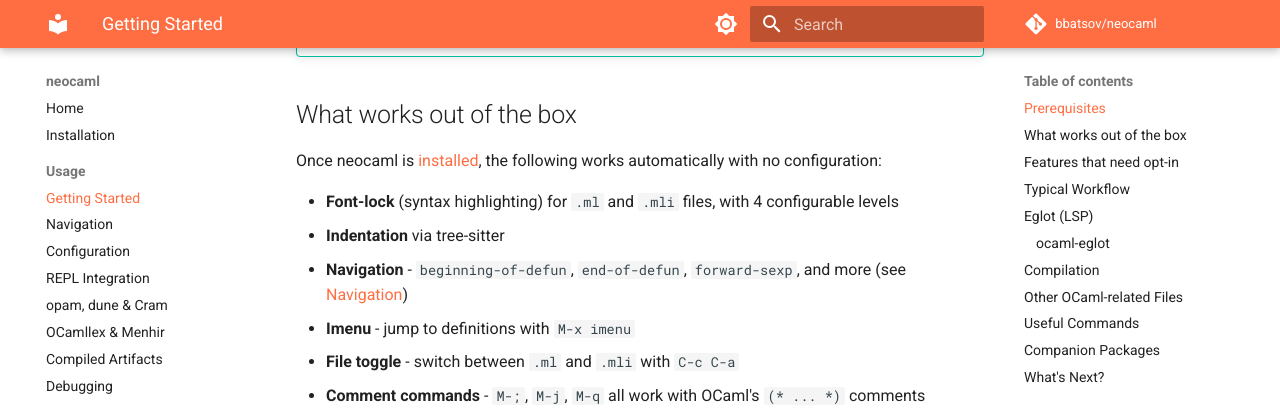
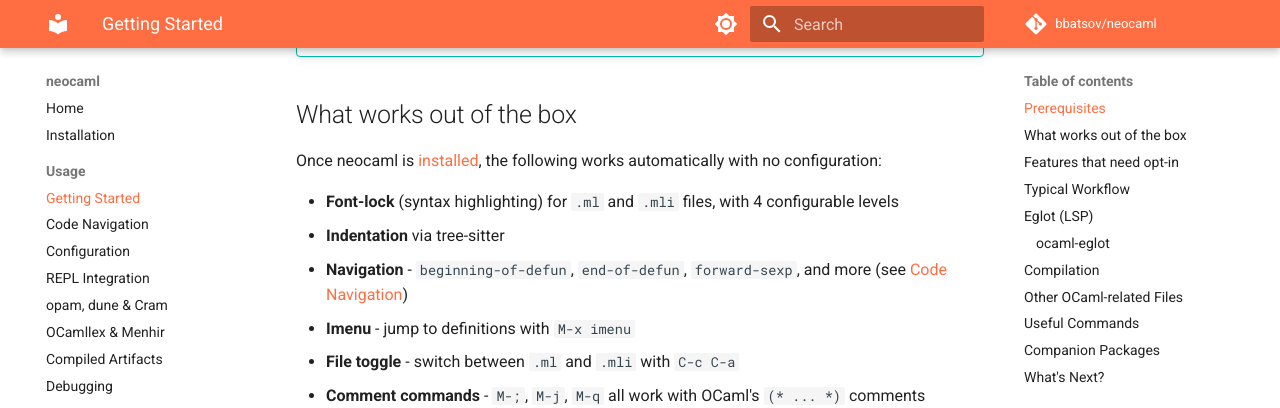
Before and after one commit to bbatsov/neocaml, an MkDocs documentation site: the page built from docs/usage.md, in a window 1280 px wide and 900 px high, scrolled down 458 px. Shown: the top 408 px of the window. Built offline with MkDocs 1.6.1 and Material for MkDocs 9.7.7, drawn with Linux system fonts in a browser that asks for light colours; comment, search, counter and statistics services are not loaded; some of the changed text lies outside the part shown.

Commit message:
Rename Navigation to Code Navigation

```diff
--- a/docs/usage.md
+++ b/docs/usage.md
@@ -25,7 +25,7 @@ automatically with no configuration:
   with 4 configurable levels
 - **Indentation** via tree-sitter
 - **Navigation** - `beginning-of-defun`, `end-of-defun`, `forward-sexp`,
-  and more (see [Navigation](navigation.md))
+  and more (see [Code Navigation](navigation.md))
 - **Imenu** - jump to definitions with `M-x imenu`
 - **File toggle** - switch between `.ml` and `.mli` with `C-c C-a`
 - **Comment commands** - `M-;`, `M-j`, `M-q` all work with OCaml's
@@ -146,7 +146,7 @@ These packages work well with neocaml:
 
 ## What's Next?
 
-- [Navigation](navigation.md) - learn the structural navigation commands
+- [Code Navigation](navigation.md) - learn the structural navigation commands
 - [Configuration](configuration.md) - customize font-lock levels, indentation, prettify-symbols, and more
 - [REPL Integration](repl.md) - evaluate OCaml code interactively
 - [opam, dune & Cram](opam_and_dune.md) - build commands, opam lint, dune formatting
--- a/mkdocs.yml
+++ b/mkdocs.yml
@@ -43,7 +43,7 @@ nav:
   - Installation: installation.md
   - Usage:
     - Getting Started: usage.md
-    - Navigation: navigation.md
+    - Code Navigation: navigation.md
     - Configuration: configuration.md
     - REPL Integration: repl.md
     - opam, dune & Cram: opam_and_dune.md
```
Also changed, not shown: docs/navigation.md (+1 -1 lines).
